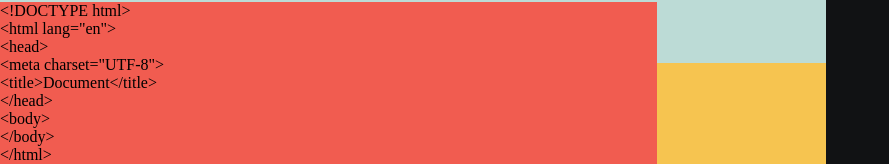
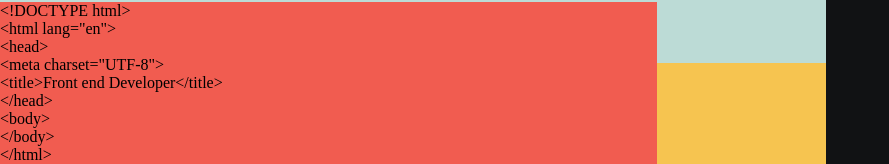
Before and after one commit to Druhin13/Portfolio-Website, a plain HTML site: page index.html in a window 1280 px wide. Shown: the part 361-525 px from the top of the page, without its empty margins (0-889 px from the left). Drawn offline with Linux system fonts and the light colour scheme; a web font is replaced by a local one.

Commit message:
Update index.html

```diff
--- a/index.html
+++ b/index.html
@@ -54,13 +54,15 @@
         <p class="code2">&lt;html lang="en"&gt;</p>
         <p class="code3">&lt;head&gt;</p>
         <p class="code4">&lt;meta charset="UTF-8"&gt;</p>
-        <p class="code5">&lt;title&gt;Document&lt;/title&gt;</p>
+        <p class="code5">&lt;title&gt;Front end Developer&lt;/title&gt;</p>
         <p class="code6">&lt;/head&gt;</p>
         <p class="code7">&lt;body&gt;</p>
         <p class="code8">&lt;/body&gt;</p>
         <p class="code9">&lt;/html&gt;</p>
 
+        <!-- grid image-->
         <img src="grid.svg">
+
     </div>
     <div class="yellow"></div>
     <div class="black"></div>
```
